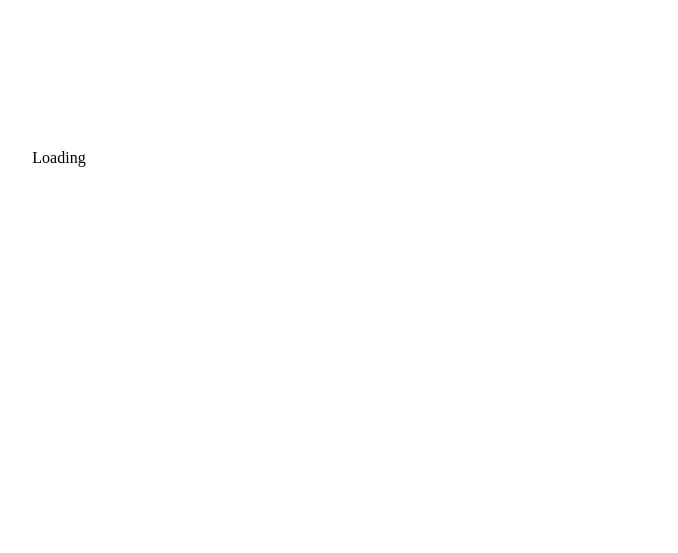
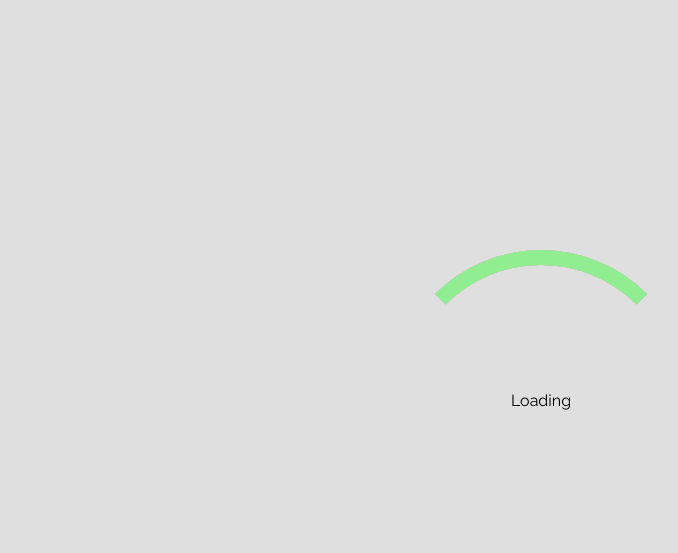
Before and after one commit to CJR85/animated-loading-spinner, a plain HTML site: page index.html in a window 1280 px wide. Shown: the whole page, without its empty margins (99-777 px from the left). Drawn offline with Linux system fonts and the light colour scheme.

Commit message:
add sector colors.

```diff
--- a/style.css
+++ b/style.css
@@ -1,5 +1,17 @@
+@import url('https://fonts.googleapis.com/css?family=Raleway');
+
 * {
+  font-family: 'Raleway';
   box-sizing: border-box;
+}
+
+html {
+  width: 100%;
+  height: 100%;
+  display: flex;
+  justify-content: center;
+  align-items: center;
+  background-color: #dfdfdf;
 }
 
 .spinner {
@@ -10,3 +22,24 @@
   width: 300px;
   height: 300px;
 }
+
+.spinner-sector {
+  border-radius: 50%;
+  position: absolute;
+  width: 100%;
+  height: 100%;
+  border: 15px solid transparent;
+  border-top: 15px solid blue;
+}
+
+.spinner-sector-blue {
+  border-top: 15px solid lightblue;
+}
+
+.spinner-sector-red {
+  border-top: 15px solid lightcoral;
+}
+
+.spinner-sector-green {
+  border-top: 15px solid lightgreen;
+}
```
